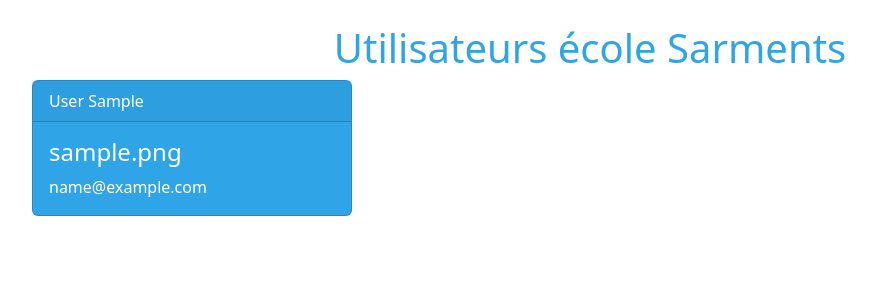
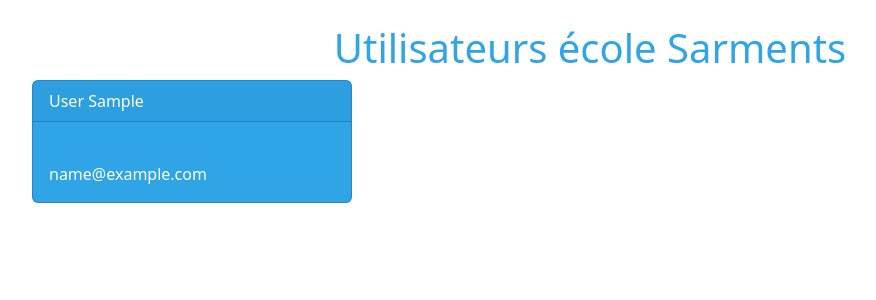
Before and after one commit to SamuelRegnier/Arc-En-Ciel, a Symfony app: template templates/user/read.html.twig in a window 1280 px wide. Shown: the part 209-509 px from the top of the page, without its empty margins (50-926 px from the left). Run offline with Twig, Linux system fonts and the light colour scheme; the template is opened without the code that fills it: most values are stand-ins (such as "Sample title", 1, 10 or a date in 2020); some libraries are stand-ins or nearby versions.

Commit message:
Correction intégration image vich

```diff
--- a/templates/user/read.html.twig
+++ b/templates/user/read.html.twig
@@ -10,7 +10,7 @@
                 <div class="card-header">{{user.lastName}} {{ user.firstName}}
                 </div>
                 <div class="card-body">
-                    <h4 class="card-title">{{user.imageFile}}</h4>
+                    <img style="max-width: 100%;" src="{{ vich_uploader_asset(user, 'imageFile') }}">
                     <p class="card-text">{{user.email}}</p>
                 </div>
             </div>
```
Also changed, not shown: 1 other file.
